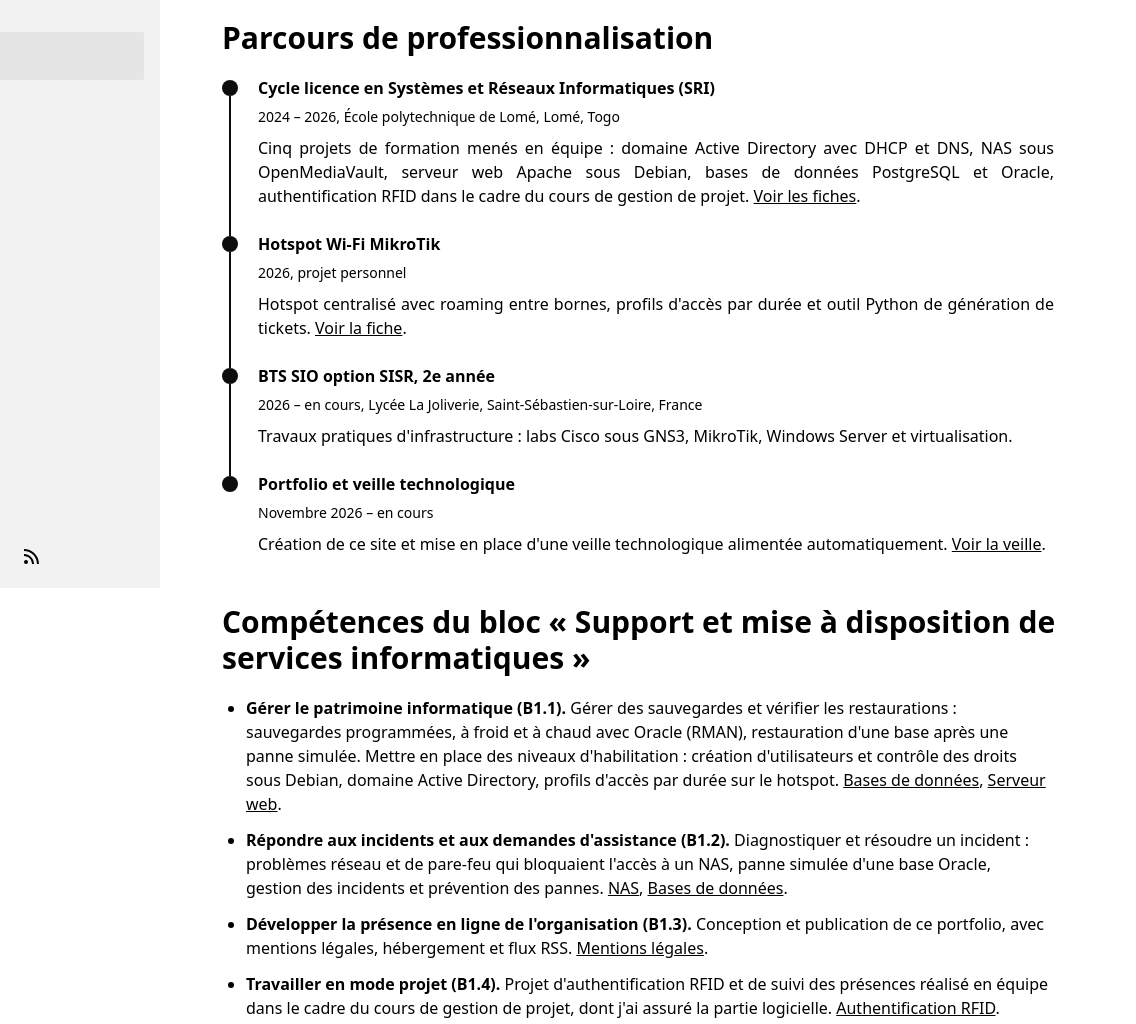
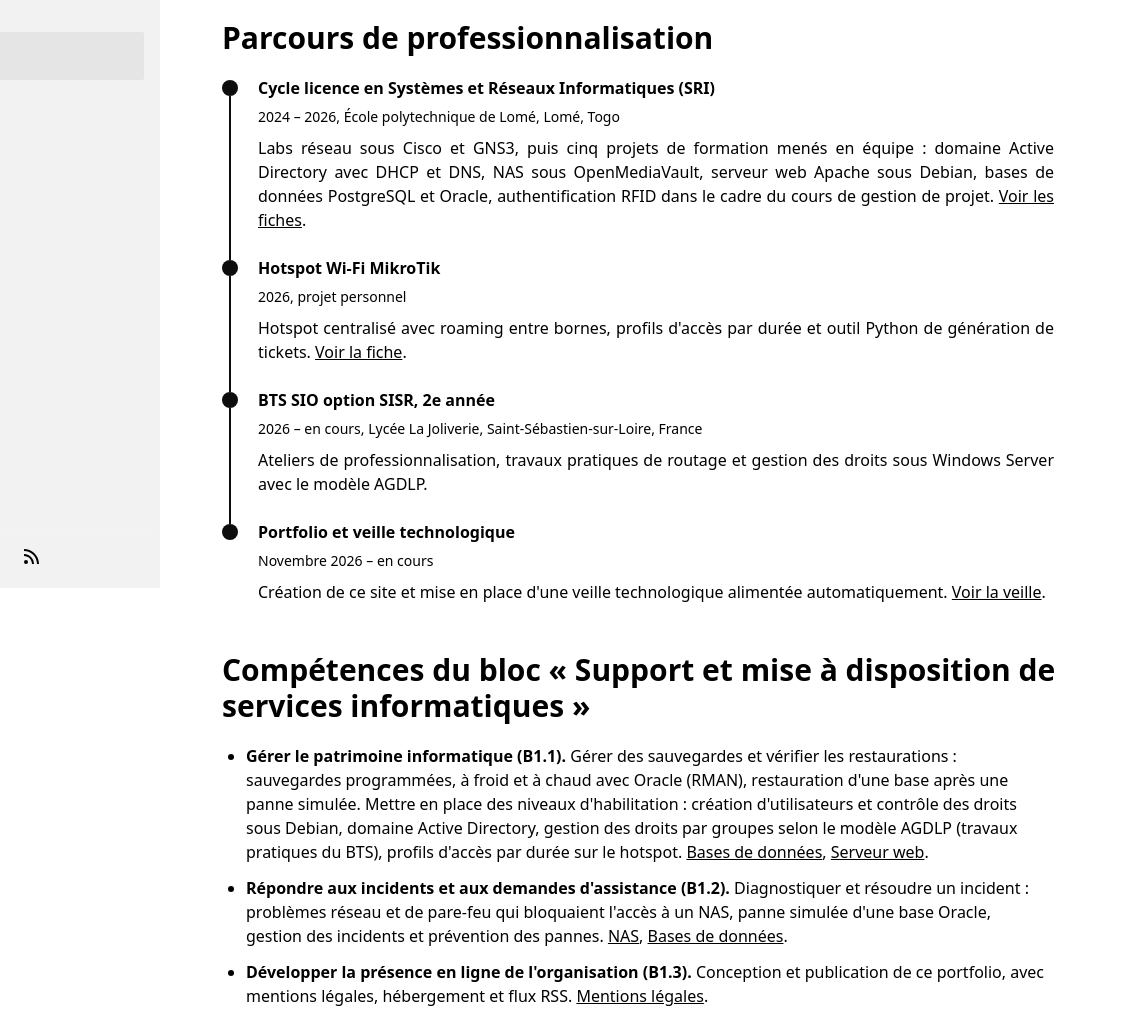
Before and after one commit to Regiseklo/blog_regis, an Astro site: page /cv in a window 1280 px wide. Shown: the part 212-1236 px from the top of the page, 144-1280 px from the left. Built offline with nearby package versions, Linux system fonts and the light colour scheme; Astro itself is replaced by a stand-in of ours.

Commit message:
Nouvelles réalisations et synthèse

```diff
--- a/src/pages/cv.astro
+++ b/src/pages/cv.astro
@@ -24,7 +24,7 @@ import TimeLineElement from "../components/cv/TimeLine.astro";
       title="Cycle licence en Systèmes et Réseaux Informatiques (SRI)"
       subtitle="2024 – 2026, École polytechnique de Lomé, Lomé, Togo"
     >
-      Cinq projets de formation menés en équipe : domaine Active Directory avec DHCP et DNS, NAS sous OpenMediaVault,
+      Labs réseau sous Cisco et GNS3, puis cinq projets de formation menés en équipe : domaine Active Directory avec DHCP et DNS, NAS sous OpenMediaVault,
       serveur web Apache sous Debian, bases de données PostgreSQL et Oracle, authentification RFID dans le cadre du cours
       de gestion de projet. <a href="/projects" class="underline">Voir les fiches</a>.
     </TimeLineElement>
@@ -36,7 +36,7 @@ import TimeLineElement from "../components/cv/TimeLine.astro";
       title="BTS SIO option SISR, 2e année"
       subtitle="2026 – en cours, Lycée La Joliverie, Saint-Sébastien-sur-Loire, France"
     >
-      Travaux pratiques d'infrastructure : labs Cisco sous GNS3, MikroTik, Windows Server et virtualisation.
+      Ateliers de professionnalisation, travaux pratiques de routage et gestion des droits sous Windows Server avec le modèle AGDLP.
     </TimeLineElement>
     <TimeLineElement title="Portfolio et veille technologique" subtitle="Novembre 2026 – en cours">
       Création de ce site et mise en place d'une veille technologique alimentée automatiquement.
@@ -54,7 +54,8 @@ import TimeLineElement from "../components/cv/TimeLine.astro";
       <b>Gérer le patrimoine informatique (B1.1).</b> Gérer des sauvegardes et vérifier les restaurations : sauvegardes
       programmées, à froid et à chaud avec Oracle (RMAN), restauration d'une base après une panne simulée. Mettre en
       place des niveaux d'habilitation : création d'utilisateurs et contrôle des droits sous Debian, domaine Active
-      Directory, profils d'accès par durée sur le hotspot.
+      Directory, gestion des droits par groupes selon le modèle AGDLP (travaux pratiques du BTS), profils d'accès par
+      durée sur le hotspot.
       <a href="/projects#bases-de-donnees" class="underline">Bases de données</a>,
       <a href="/projects#serveur-web" class="underline">Serveur web</a>.
     </li>
```
